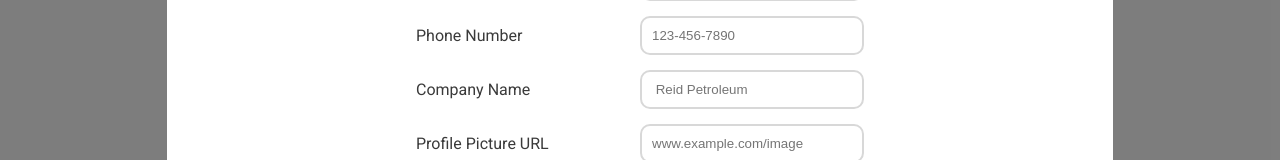
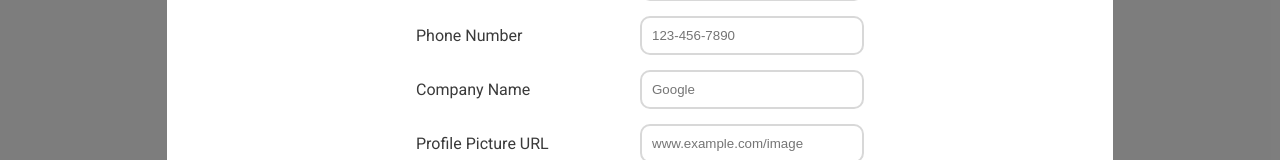
Before and after one commit to journey217/simple-customer-directory, a React (Vite) app in the folder frontend/: page / in a window 1280 px wide. Both pictures are taken after a click on the button "Add". Shown: the part 287-447 px from the top of the page. Built offline with nearby package versions, Linux system fonts and the light colour scheme; no server answers.

Commit message:
fix: Removed unnecessary console logging

```diff
--- a/frontend/src/Components/AddCustomer.jsx
+++ b/frontend/src/Components/AddCustomer.jsx
@@ -94,7 +94,7 @@ const AddCustomer = ( { closeModal, setIsLoaded } ) => {
                         <input
                             className={hasError.name ? "input_error":""}
                             type={"text"}
-                            placeholder={" John Doe"}
+                            placeholder={"John Doe"}
                             onChange={e => setName(e.target.value)}
                             value={name}
                         />
@@ -104,7 +104,7 @@ const AddCustomer = ( { closeModal, setIsLoaded } ) => {
                         <input
                             className={hasError.email ? "input_error":""}
                             type={"email"}
-                            placeholder={" john.doe@example.com"}
+                            placeholder={"john.doe@example.com"}
                             onChange={e => setEmail(e.target.value)}
                             value={email}
                         />
@@ -125,7 +125,7 @@ const AddCustomer = ( { closeModal, setIsLoaded } ) => {
                         <input
                             className={hasError.company ? "input_error":""}
                             type={"text"}
-                            placeholder={" Reid Petroleum"}
+                            placeholder={"Google"}
                             onChange={e => setCompany(e.target.value)}
                             value={company}
                         />
```
